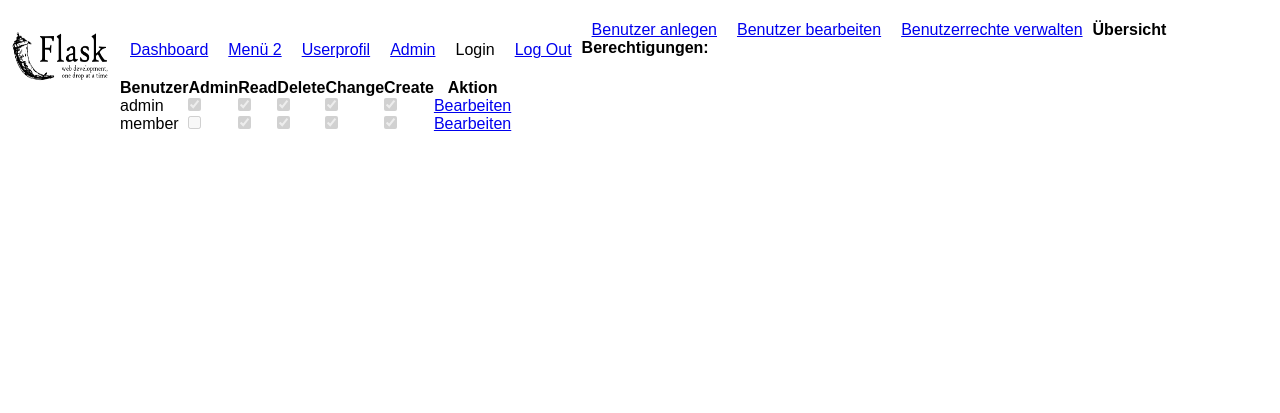
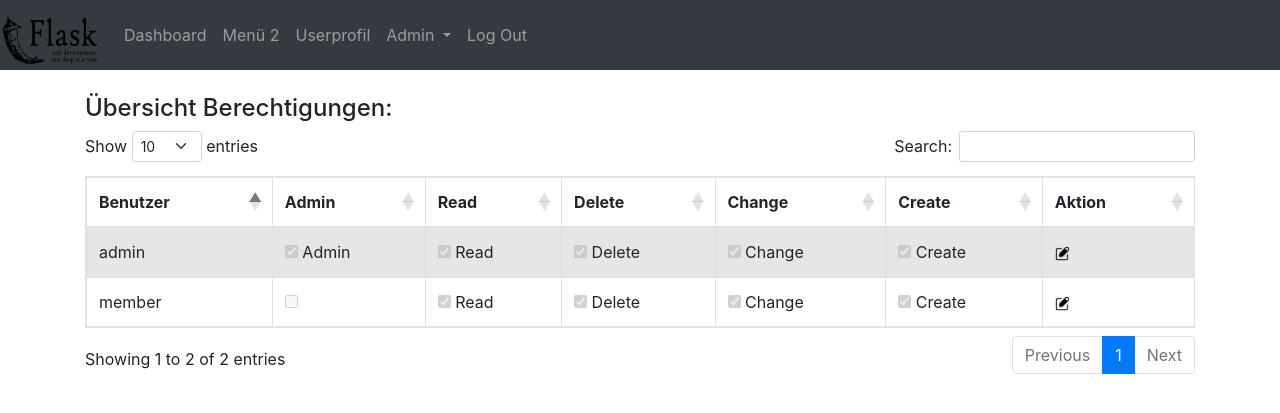
Before and after one commit to martino1988/Basic-Flask-Usermanagement, a Flask app: page /admin/usermanagement in a window 1280 px wide. Shown: the top 413 px of the page. Run offline with Flask 2, Linux system fonts and the light colour scheme; a user stored in the database is signed in; data comes from the database, SQL or seed files in the repository; both versions use the stored data as it was after the commit; some libraries are stand-ins or nearby versions.

Commit message:
new style

```diff
--- a/main.py
+++ b/main.py
@@ -8,7 +8,6 @@ import models.models as model
 import models.messages as messages
 from flask_sqlalchemy import SQLAlchemy
 from flask_login import LoginManager, UserMixin, login_user, login_required, logout_user, current_user
-from flask_user import roles_required  # , UserManager, UserMixin, current_user
 
 PATH = os.path.dirname(__file__)
 
@@ -21,17 +20,8 @@ class ConfigClass(object):
     SQLALCHEMY_TRACK_MODIFICATIONS = False  # Avoids SQLAlchemy warning
     ## Test Database
     SQLALCHEMY_DATABASE_URI = 'sqlite:///' + PATH + '/database/test_database.db'
+    SQLALCHEMY_POOL_RECYCLE = 299
 
-    USER_APP_NAME = "SLA Inventur"  # Shown in and email templates and page footers
-    USER_ENABLE_EMAIL = True  # Enable email authentication
-    USER_ENABLE_USERNAME = False  # Disable username authentication
-    USER_EMAIL_SENDER_EMAIL = "noreply@example.com"
-    USER_ENABLE_CONFIRM_EMAIL = False
-    USER_ENABLE_FORGOT_PASSWORD = False
-    USER_ENABLE_REGISTRATION = False
-    USER_ENABLE_REGISTER = False
-    # USER_LOGIN_TEMPLATE = "login.html"
-    TESTING = False
 
 
 app = Flask(__name__)
@@ -168,7 +158,7 @@ def login():
         else:
             flash(messages.LOGIN_FAILED)
 
-    return render_template('login.html', form=form)
+    return render_template('base/login.html', form=form)
 
 
 #################################################################################
@@ -193,10 +183,19 @@ def logout():
 @app.route("/dashboard")
 @login_required
 def show_dashboard():
-    if role_checker(current_user, admin) or role_checker(current_user, read):
-        return render_template("dashboard.html")
+    if role_checker(current_user, read):
+
+        # Userstats:
+        user_query = User.query.order_by(User.id)
+        alle_user = [u for u in user_query]
+        alle_admins = []
+        for user in user_query:
+            if role_checker(user, messages.ROLENAME_FOR_ADMIN):
+                alle_admins.append(user)
+
+        return render_template("dashboards/dashboard.html", user=len(alle_user), admins=len(alle_admins))
     else:
-        return render_template("error.html", header=messages.ERROR_HEADER, error_message=messages.ACCESS_DENIED)
+        return render_template("base/error.html", header=messages.ERROR_HEADER, error_message=messages.ACCESS_DENIED)
 
 
 #################################################################################
@@ -209,9 +208,9 @@ def show_dashboard():
 @login_required
 def show_menu2():
     if role_checker(current_user, admin):
-        return render_template("menu2.html")
+        return render_template("dashboards/menu2.html")
     else:
-        return render_template("error.html", header=messages.ERROR_HEADER, error_message=messages.ACCESS_DENIED)
+        return render_template("base/error.html", header=messages.ERROR_HEADER, error_message=messages.ACCESS_DENIED)
 
 
 #################################################################################
@@ -278,26 +277,16 @@ def show_profile(user_id):
                 flash(messages.PASSWORD_CHANGE_FAILED)
                 return redirect(url_for('show_profile', user_id=id))
 
-        return render_template("profile.html", userform=userform, form=form, name=name, roles=roles, email=email,
+        return render_template("profile/profile.html", userform=userform, form=form, name=name, roles=roles, email=email,
                                firstname=firstname, lastname=lastname)
     else:
-        return render_template("error.html", header=messages.ERROR_HEADER, error_message=messages.ACCESS_DENIED)
+        return render_template("base/error.html", header=messages.ERROR_HEADER, error_message=messages.ACCESS_DENIED)
     #################################################################################
 
 
 #################################################################################
 ################################   ADMINBEREICH   ###############################
 #################################################################################
-
-##############################   UNTERMENÜ ADMIN   ##############################
-@app.route("/admin")
-@login_required
-def show_admin():
-    if role_checker(current_user, admin):
-        return render_template("admin.html")
-    else:
-        return render_template("error.html", header=messages.ERROR_HEADER, error_message=messages.ACCESS_DENIED)
-
 
 ############################   BENUTZER ANLEGEN   ##############################
 @app.route('/admin/register', methods=['GET', 'POST'])
@@ -323,9 +312,9 @@ def register():
                 db.session.commit()
             flash(messages.USER_ADDED.format(user_name, user_email))
             return redirect(url_for('register'))
-        return render_template('register.html', form=form)
+        return render_template('admin/register_user.html', form=form)
     else:
-        return render_template("error.html", header=messages.ERROR_HEADER, error_message=messages.ACCESS_DENIED)
+        return render_template("base/error.html", header=messages.ERROR_HEADER, error_message=messages.ACCESS_DENIED)
 
 ############################   BENUTZER BEARBEITEN   ##############################
 @app.route('/admin/update_user', methods=['GET', 'POST'])
@@ -342,9 +331,9 @@ def show_update_user():
             roles = get_roles(u)
             id = u.id
             user_list.append([username, email, firstname, lastname, roles, id])
-        return render_template("update_user.html", user_and_role_list=user_list)
+        return render_template("admin/update_user.html", user_and_role_list=user_list)
     else:
-        return render_template("error.html", header=messages.ERROR_HEADER, error_message=messages.ACCESS_DENIED)
+        return render_template("base/error.html", header=messages.ERROR_HEADER, error_message=messages.ACCESS_DENIED)
 
 
 ############################   BENUTZER LÖSCHEN   ##############################
@@ -363,13 +352,13 @@ def show_delete_user(user_id):
                 return redirect(url_for('show_update_user'))
 
             except:
-                return render_template("error.html", header=messages.ERROR_HEADER,
+                return render_template("base/error.html", header=messages.ERROR_HEADER,
                                        error_message=messages.USER_DELETE_FAILED)
         else:
-            return render_template("error.html", header=messages.ERROR_HEADER,
+            return render_template("base/error.html", header=messages.ERROR_HEADER,
                                    error_message=messages.USER_DELETE_FAILED_OWN_USER)
     else:
-        return render_template("error.html", header=messages.ERROR_HEADER, error_message=messages.ACCESS_DENIED)
+        return render_template("base/error.html", header=messages.ERROR_HEADER, error_message=messages.ACCESS_DENIED)
 
 
 ###########################   BERECHTIGUNGSÜBERSICHT   ###########################
@@ -396,9 +385,9 @@ def show_usermanagement():
                     user_roles.append([role, ""])
             user_and_roles_list.append([user.username, user_roles, user.id])
 
-        return render_template('usermanagement.html', role_list=role_list, user_and_roles_list=user_and_roles_list)
+        return render_template('admin/usermanagement.html', role_list=role_list, user_and_roles_list=user_and_roles_list)
     else:
-        return render_template("error.html", header=messages.ERROR_HEADER, error_message=messages.ACCESS_DENIED)
+        return render_template("base/error.html", header=messages.ERROR_HEADER, error_message=messages.ACCESS_DENIED)
 
 
 ######################   BENUTZERBERECHTIGUNGEN ANPASSEN   ##########################
@@ -445,15 +434,13 @@ def update_user_roles(id):
 
             return redirect(url_for('show_usermanagement'))
 
-        return render_template('userroles.html', username=user.username, role_list=role_list)  # , form=form)
+        return render_template('admin/userroles.html', username=user.username, role_list=role_list)  # , form=form)
     else:
-        return render_template("error.html", header=messages.ERROR_HEADER, error_message=messages.ACCESS_DENIED)
+        return render_template("base/error.html", header=messages.ERROR_HEADER, error_message=messages.ACCESS_DENIED)
 
 
 #################################################################################
 
 
 if __name__ == '__main__':
-    # application = create_app()
-    app.run(debug=True)
-    #app.run(host='192.168.178.24', port=5500)  # debug=True)
+    app.run(host='0.0.0.0', port=5500, debug=True)
--- a/templates/admin.html
+++ /dev/null
@@ -1,35 +0,0 @@
-{% include "layouts/layout.html" %}
-
-<body>
-
-    <div class="container">
-        <!-- Navigationsleiste wenn der User angemeldet ist-->
-        <div class="row">
-             <ul class="navbar" >
-                {% if current_user.is_authenticated %}
-                <li class="navigation-item-submenu">
-                    <a href="/admin/register">Benutzer anlegen</a>
-                </li>
-                <li class="navigation-item-submenu">
-                    <a href="/admin/update_user">Benutzer bearbeiten</a>
-                </li>
-
-                <li class="navigation-item-submenu">
-                    <a href="/admin/usermanagement">Benutzerrechte verwalten</a>
-                </li>
-                {% endif %}
-            </ul>
-        </div>
-    </div>
-
-    <div class="container">
-        <div class="row">
-            {% block content %}
-
-            {% endblock %}
-        </div>
-
-    </div>
-
-</body>
-</html>
--- a/templates/register.html
+++ b/templates/admin/register_user.html
@@ -1,4 +1,4 @@
-{% extends "admin.html" %}
+{% extends "layouts/layout.html" %}
 
 {% block content %}
 {% for message in get_flashed_messages() %}
--- a/templates/usermanagement.html
+++ b/templates/admin/usermanagement.html
@@ -1,9 +1,9 @@
-{% extends "admin.html" %}
+{% extends "layouts/layout.html" %}
 
 {% block content %}
 <h4>Übersicht Berechtigungen:</h4>
 
-    <table class="u-full-width">
+    <table class="table table-striped table-bordered" id="sortTable">
         <thead>
             <tr>
                 <th>Benutzer</th>
@@ -22,15 +22,23 @@
             {% for j in i[1] %}
             <td>
                 <input type="checkbox" id="{{j[0]}}" disabled="disabled" name="{{j[0]}}" value="{{j[0]}}" {{j[1]}}>
+                {% if j[1] == 'checked'  %}
+                <a>{{j[0]}}</a>
+                {% endif %}
             </td>
             {% endfor %}
             <td>
-                <a href="{{ url_for('update_user_roles', id=i[2]) }}">Bearbeiten</a>
+                <a href="{{ url_for('update_user_roles', id=i[2]) }}">
+                    <img src="/static/img/edit.png" height="15", width="15", style="margin-top:0; margin-right:10px">
+                </a>
             </td>
         </tr>
         {% endfor %}
         </tbody>
     </table>
+<script>
+    $('#sortTable').DataTable();
+</script>
 
 
 
--- a/templates/layouts/layout.html
+++ b/templates/layouts/layout.html
@@ -4,83 +4,74 @@
     <meta charset="utf-8">
     <meta name="viewport" content="width=device-width, initial-scale=1">
     <title>Flask1</title>
-<!--    <link rel="stylesheet" href="/static/lib/normalize.css" />
-    <link rel="stylesheet" href="/static/lib/skeletal.css" />
-    <link rel="stylesheet" href="/static/lib/variables.css" />
-    <link rel="stylesheet" href="/static/lib/custom.css" />-->
-    <link rel="stylesheet" href="/static/lib/_normalize.css" />
-    <link rel="stylesheet" href="/static/lib/_skeleton.css" />
+
+    <link href="https://cdn.jsdelivr.net/npm/bootstrap@5.2.3/dist/css/bootstrap.min.css" rel="stylesheet" integrity="sha384-rbsA2VBKQhggwzxH7pPCaAqO46MgnOM80zW1RWuH61DGLwZJEdK2Kadq2F9CUG65" crossorigin="anonymous">
+    <link rel="stylesheet" href="https://maxcdn.bootstrapcdn.com/bootstrap/4.5.2/css/bootstrap.min.css">
+    <link rel="stylesheet" href="https://cdn.datatables.net/1.10.22/css/dataTables.bootstrap4.min.css">
     <link rel="stylesheet" href="/static/style.css"/>
-
-<!-- navbar code https://skeletal.peterme.net/#code-->
+    <script src="https://ajax.googleapis.com/ajax/libs/jquery/3.5.1/jquery.min.js"></script>
+    <script src="https://cdnjs.cloudflare.com/ajax/libs/popper.js/1.16.0/umd/popper.min.js"></script>
+    <script src="https://maxcdn.bootstrapcdn.com/bootstrap/4.5.2/js/bootstrap.min.js"></script>
+    <script src="https://cdn.datatables.net/1.10.22/js/jquery.dataTables.min.js"></script>
+    <script src="https://cdn.datatables.net/1.10.22/js/dataTables.bootstrap4.min.js"></script>
+    <script src="https://cdn.jsdelivr.net/npm/bootstrap@5.2.3/dist/js/bootstrap.bundle.min.js" integrity="sha384-kenU1KFdBIe4zVF0s0G1M5b4hcpxyD9F7jL+jjXkk+Q2h455rYXK/7HAuoJl+0I4" crossorigin="anonymous"></script>
 </head>
 <body>
-    <div class="container">
-            <!-- Navigationsleiste wenn der User angemeldet ist-->
-        <div class="row">
+<div>
+    <nav class="navbar navbar-expand-lg navbar-dark bg-dark">
+        <a class="navbar-brand" href="#">
+            <img src="/static/img/logo.png" height="50", width="100", style="margin-top:10px">
+        </a>
+        <button class="navbar-toggler" type="button" data-toggle="collapse" data-target="#navbarSupportedContent" aria-controls="navbarSupportedContent" aria-expanded="false" aria-label="Toggle navigation">
+            <span class="navbar-toggler-icon"></span>
+        </button>
+        <div class="collapse navbar-collapse" id="navbarSupportedContent">
+            <ul class="navbar-nav mr-auto">
+
                 {% if current_user.is_authenticated %}
-            <div class="ten columns">
-                <ul class="navbar">
-                    <li class="navigation-img">
-                        <img src="../../static/img/logo.png" height="50", width="100", style="margin-top:10px">
-                    </li>
-                    <li class="navigation-item">
-                    <a href="/dashboard">Dashboard</a>
+                <li class="nav-item">
+                  <a href="/dashboard" class="nav-link">Dashboard</a>
                 </li>
 
-                    <li class="navigation-item">
-                        <a href="/menu2">Menü 2</a>
+                <li class="nav-item">
+                  <a href="/menu2" class="nav-link">Menü 2</a>
                 </li>
-                    <li class="navigation-item" >
-                        <a href="{{ url_for('show_profile', user_id=current_user.get_id()) }}">Userprofil</a>
+
+                <li class="nav-item" >
+                  <a href="{{ url_for('show_profile', user_id=current_user.get_id()) }}" class="nav-link">Userprofil</a>
                 </li>
-                    <li class="navigation-item">
-                        <a href="/admin">Admin</a>
+
+                <li class="nav-item dropdown">
+                   <a class="nav-link dropdown-toggle" href="#" id="navbarDropdown" role="button" data-toggle="dropdown" aria-haspopup="true" aria-expanded="false">
+                       Admin
+                   </a>
+                    <div class="dropdown-menu" aria-labelledby="navbarDropdown">
+                        <a class="dropdown-item" href="/admin/register">Benutzer anlegen</a>
+                        <a class="dropdown-item" href="/admin/update_user">Benutzer bearbeiten</a>
+<!--                        <div class="dropdown-divider"></div>-->
+                        <a class="dropdown-item" href="/admin/usermanagement">Benutzerrechte verwalten</a>
+                    </div>
                 </li>
-                    <li class="u-pull-right" >
-                        <a class="navigation-item">Login</a>
+
+                <li class="nav-item">
+                  <a class="nav-link" href="{{url_for('logout') }} ">Log Out</a>
                 </li>
-                    <li class="u-pull-right">
-                        <a class="navigation-item" href="{{url_for('logout') }} ">Log Out</a>
+
+                {% elif not current_user.is_authenticated %}
+                <li class="nav-item" >
+                    <a href="/login" class="nav-link">Login</a>
                 </li>
+                {% endif %}
             </ul>
         </div>
-
-            {% elif not current_user.is_authenticated %}
-            <div class="ten columns">
-                <ul class="navbar">
-                    <li class="navigation-img">
-                        <img src="../../static/img/logo.png" height="50", width="100", style="margin-top:10px">
-                    </li>
-                    <li class="navigation-item">
-                    <a >Dashboard</a>
-                    </li>
-
-                    <li class="navigation-item">
-                        <a >Menü 2</a>
-                    </li>
-                    <li class="navigation-item" >
-                        <a >Userprofil</a>
-                    </li>
-                    <li class="navigation-item">
-                        <a >Admin</a>
-                    </li>
-                    <li class="u-pull-right" >
-                        <a href="/login" class="navigation-item">Login</a>
-                    </li>
-                    <li class="u-pull-right">
-                        <a class="navigation-item" >Log Out</a>
-                    </li>
-                </ul>
-            </div>
-            {% endif %}
-        </div>
-    </div>
-
+    </nav>
 <div class="container">
+    <br>
     {% block content %}
 
     {% endblock %}
 </div>
+
+</div>
 </body>
 </html>
--- a/templates/profile.html
+++ b/templates/profile/profile.html
@@ -9,9 +9,9 @@
 	</div>
 {% endfor %}
 
+<h4>Benutzerdaten:</h4>
 
-<div class="eight columns">
-	<h4>Benutzerdaten:</h4>
+<div class="shadow p-3 mb-5 bg-body rounded">
 	<form method="POST">
 		{{ userform.hidden_tag() }}
 		<table class="u-full-width">
@@ -69,7 +69,7 @@
 				<td>
 					<ul class="navigation" >
 						{% for role in userform.roles %}
-							<li class="navigation-item">{{ role }}</li>
+							<li >{{ role }}  </li>&ensp;&ensp;
 						{% endfor %}
 					</ul>
 				</td>
--- a/templates/success.html
+++ /dev/null
@@ -1,5 +0,0 @@
-{% extends "layouts/layout.html" %}
-
-{% block content %}
-<p>{{message}}</p>
-{% endblock %}
```
Also changed, not shown: templates/admin/update_user.html (renamed from templates/update_user.html, +11 -4 lines), templates/admin/userroles.html (renamed from templates/userroles.html, +3 -10 lines), templates/dashboard.html (deleted, +0 -14 lines), templates/dashboards/dashboard.html (added, +317 -0 lines), database/test_database.db, static/img/checkbox.png (added), static/img/delete.png (added), static/img/edit.png (added), static/img/report.png (added), templates/base/error.html (renamed from templates/error.html), templates/base/login.html (renamed from templates/login.html), templates/dashboards/menu2.html (renamed from templates/menu2.html). Lines whose indentation alone changed are shown as unchanged.
